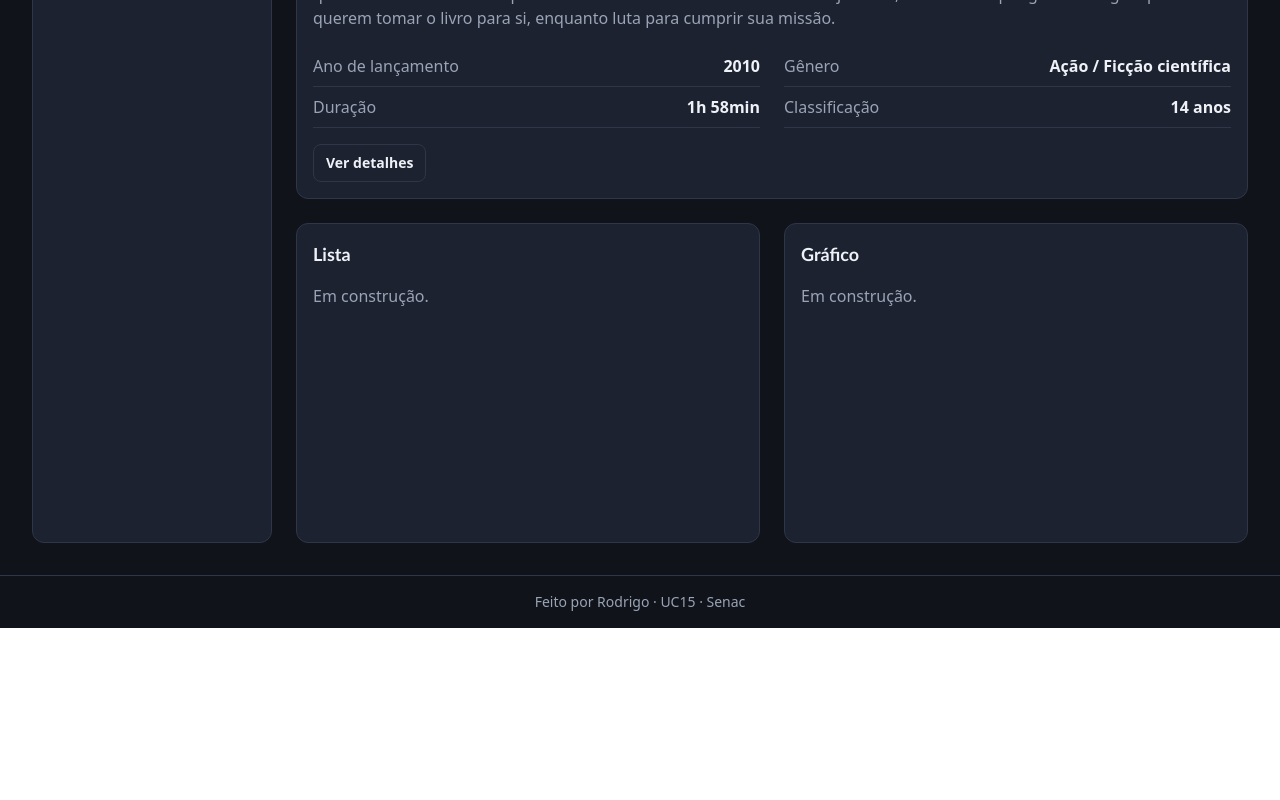
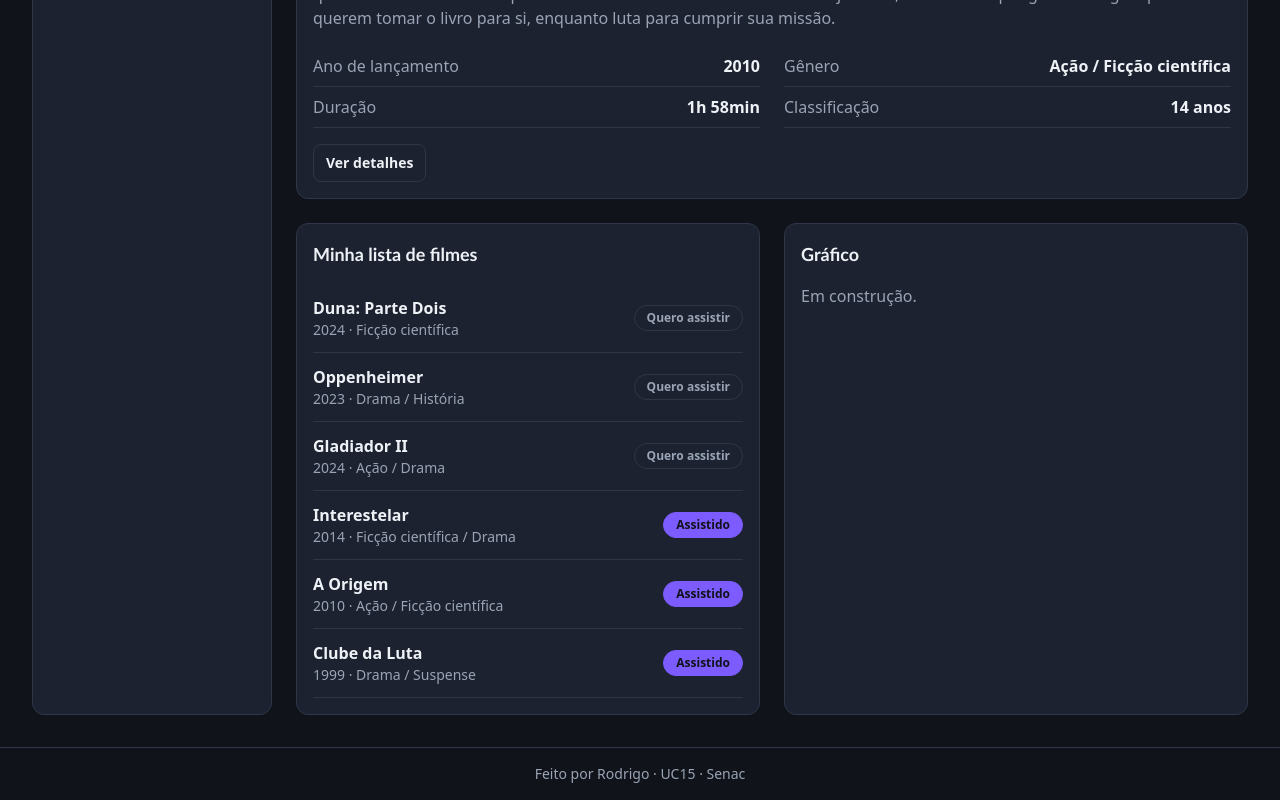
Before and after one commit to RodrigoGenevro/my-dashboard, a React (Vite) app: page / in a window 1280 px wide. Shown: the part 457-1257 px from the top of the page. Before the commit the page ends 1085 px from the top, so only its background shows below. Built offline with nearby package versions, Linux system fonts and the light colour scheme.

Commit message:
feat: render list items with map and key

```diff
--- a/src/App.jsx
+++ b/src/App.jsx
@@ -10,10 +10,60 @@ import DetailsToggle from './components/DetailsToggle.jsx';
 const summaryCards = [
   { id: 'films', title: 'Filmes', value: 42, icon: '🎥' },
   { id: 'hours', title: 'Horas assistidas', value: 318, icon: '⏱️' },
-  {id: 'favorites',title: 'Filmes favoritos',value: 17,icon: '🏆',isHighlighted: true,},
+  {
+    id: 'favorites',
+    title: 'Filmes favoritos',
+    value: 17,
+    icon: '🏆',
+    isHighlighted: true,
+  },
   { id: 'rating', title: 'Nota média', value: '8,6', icon: '⭐' },
 ];
 
+const movies = [
+  {
+    id: 'duna-parte-dois',
+    title: 'Duna: Parte Dois',
+    year: 2024,
+    genre: 'Ficção científica',
+    isWatched: false,
+  },
+  {
+    id: 'oppenheimer',
+    title: 'Oppenheimer',
+    year: 2023,
+    genre: 'Drama / História',
+    isWatched: false,
+  },
+  {
+    id: 'gladiador-dois',
+    title: 'Gladiador II',
+    year: 2024,
+    genre: 'Ação / Drama',
+    isWatched: false,
+  },
+  {
+    id: 'interestelar',
+    title: 'Interestelar',
+    year: 2014,
+    genre: 'Ficção científica / Drama',
+    isWatched: true,
+  },
+  {
+    id: 'a-origem',
+    title: 'A Origem',
+    year: 2010,
+    genre: 'Ação / Ficção científica',
+    isWatched: true,
+  },
+  {
+    id: 'clube-da-luta',
+    title: 'Clube da Luta',
+    year: 1999,
+    genre: 'Drama / Suspense',
+    isWatched: true,
+  },
+];
 function App() {
   return (
     <div className="flex min-h-screen flex-col bg-background text-foreground">
@@ -83,8 +133,28 @@ function App() {
           </DetailsToggle>
         </Panel>
 
-        <Panel id="list" title="Lista" className="xl:min-h-80">
-          <p className="text-muted">Em construção.</p>
+        <Panel id="list" title="Minha lista de filmes" className="xl:min-h-80">
+          <ul>
+            {movies.map((movie) => (
+              <li
+                key={movie.id}
+                className="flex flex-wrap items-center justify-between gap-2
+                           border-b border-border py-3"
+              >
+                <div>
+                  <p className="font-bold">{movie.title}</p>
+                  <p className="text-sm text-muted">
+                    {movie.year} · {movie.genre}
+                  </p>
+                </div>
+
+                <StatusBadge
+                  label={movie.isWatched ? 'Assistido' : 'Quero assistir'}
+                  isActive={movie.isWatched}
+                />
+              </li>
+            ))}
+          </ul>
         </Panel>
 
         <Panel id="chart" title="Gráfico" className="xl:min-h-80">
```
